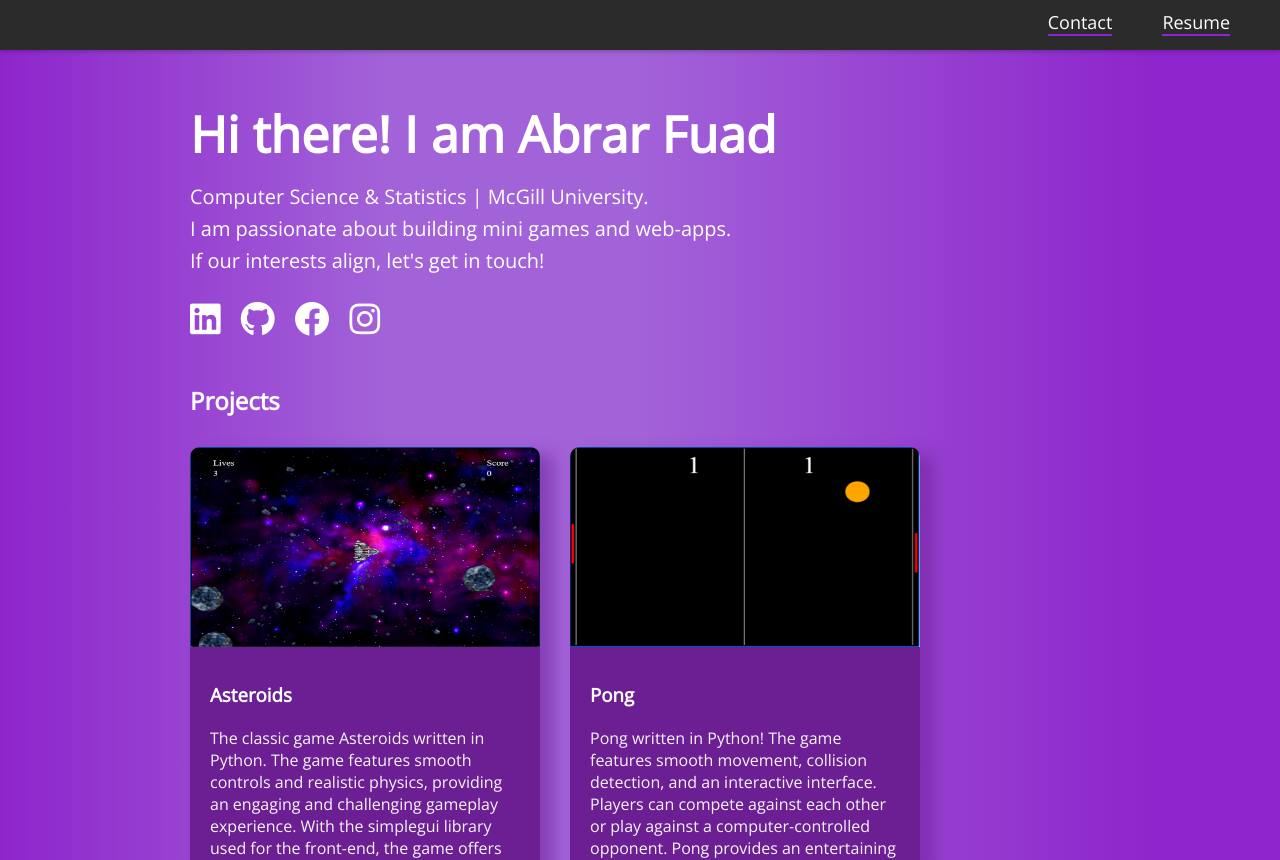
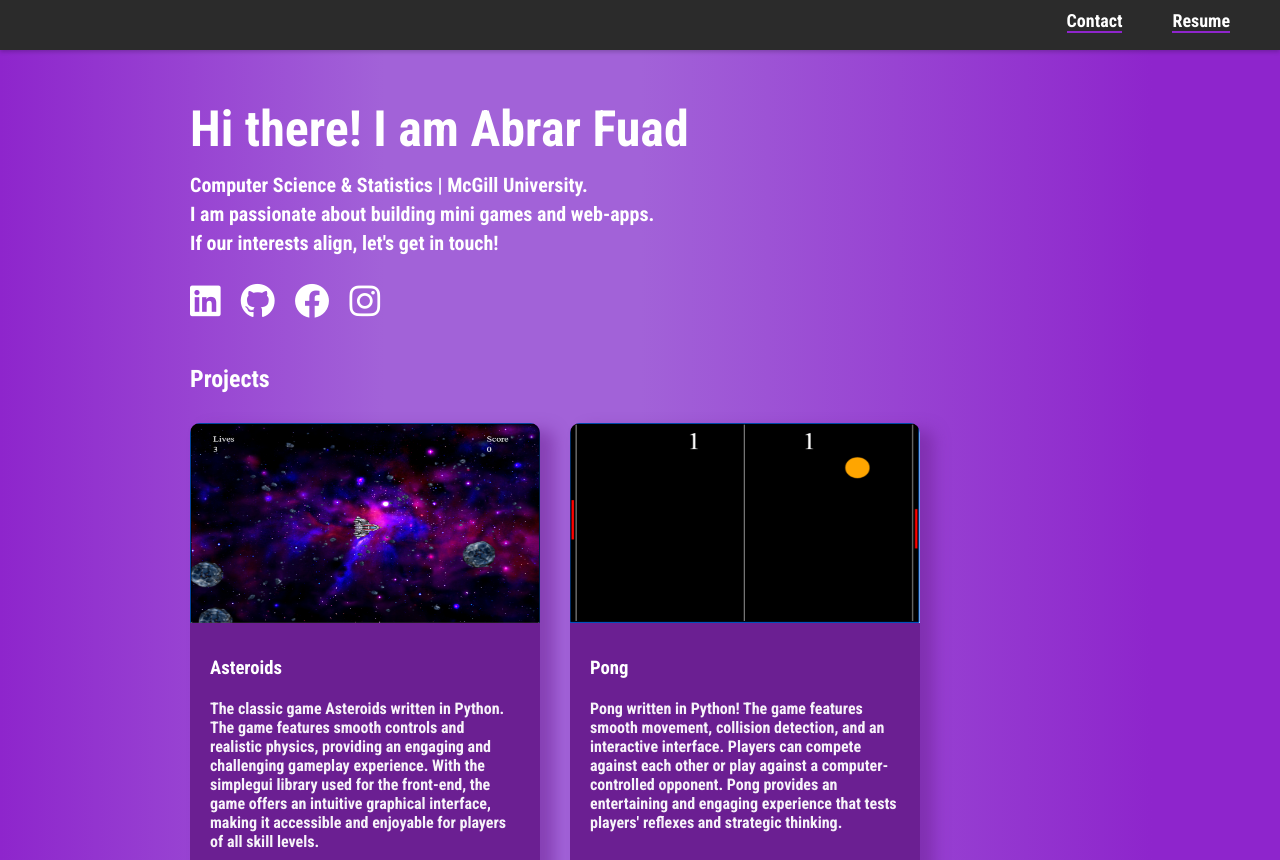
Before and after one commit to abrarfuad27/portfolio, a React (Create React App) app: page / in a window 1280 px wide. Shown: the top 860 px of the page. Built offline with nearby package versions, Linux system fonts and the light colour scheme.

Commit message:
fixed font issues

```diff
--- a/public/index.html
+++ b/public/index.html
@@ -4,16 +4,8 @@
     <meta charset="utf-8" />
     <link rel="preconnect" href="https://fonts.googleapis.com" />
     <link rel="preconnect" href="https://fonts.gstatic.com" crossorigin />
-    <link rel="preconnect" href="https://fonts.googleapis.com" />
-    <link rel="preconnect" href="https://fonts.gstatic.com" crossorigin />
     <link
-      href="https://fonts.googleapis.com/css2?family=Inter&family=Open+Sans:wght@300&display=swap"
-      rel="stylesheet"
-    />
-    <link rel="preconnect" href="https://fonts.googleapis.com" />
-    <link rel="preconnect" href="https://fonts.gstatic.com" crossorigin />
-    <link
-      href="https://fonts.googleapis.com/css2?family=Inter&family=Roboto:wght@400;500&display=swap"
+      href="https://fonts.googleapis.com/css2?family=Roboto+Condensed:wght@700&display=swap"
       rel="stylesheet"
     />
     <link
--- a/src/styles.css
+++ b/src/styles.css
@@ -5,8 +5,7 @@
 }
 
 body {
-  font-family: "Inter", sans-serif;
-  font-family: "Open Sans", sans-serif;
+  font-family: "Roboto Condensed", sans-serif;
   margin: 0;
   padding: 0;
   background: linear-gradient(
@@ -150,7 +149,7 @@
 }
 
 .single-project:hover {
-  background-color: #5D2175;
+  background-color: #5d2175;
   transition: 0.5s;
 }
 
```
